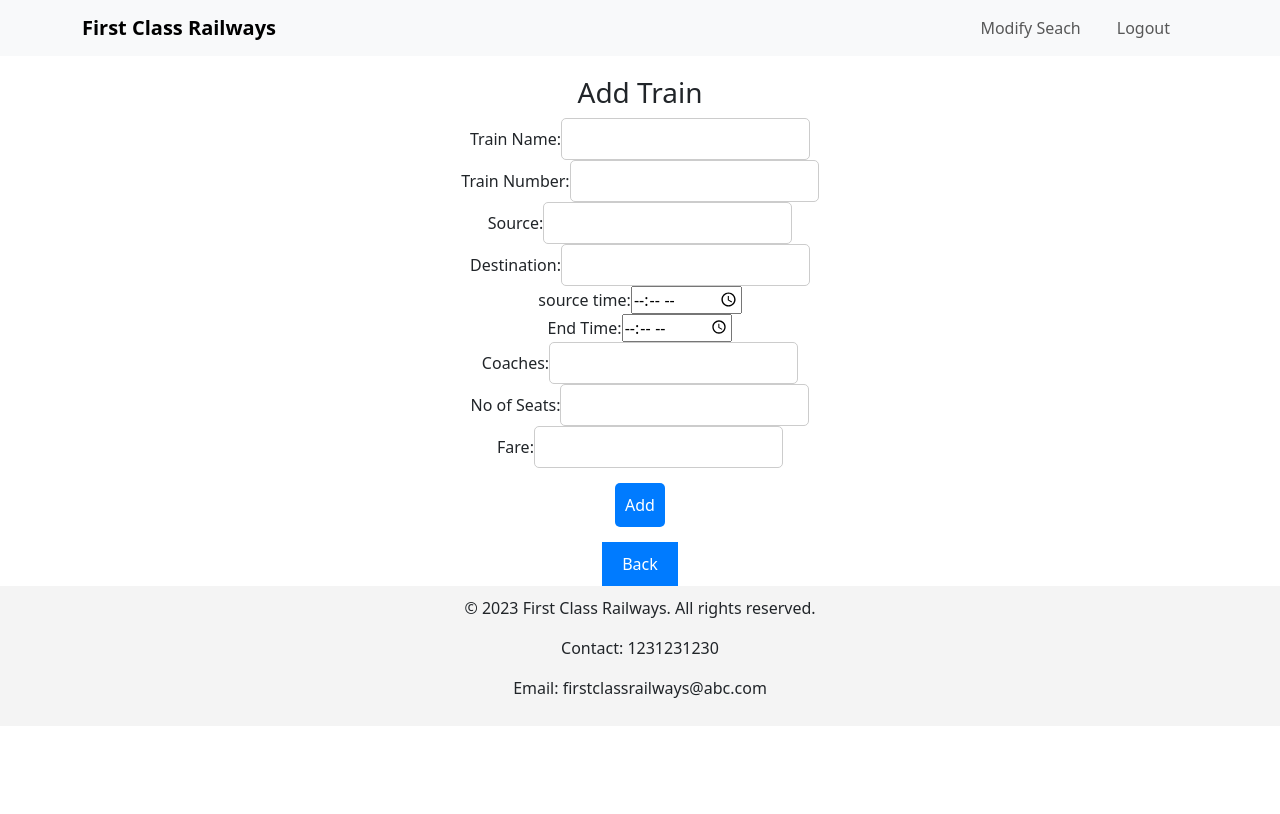
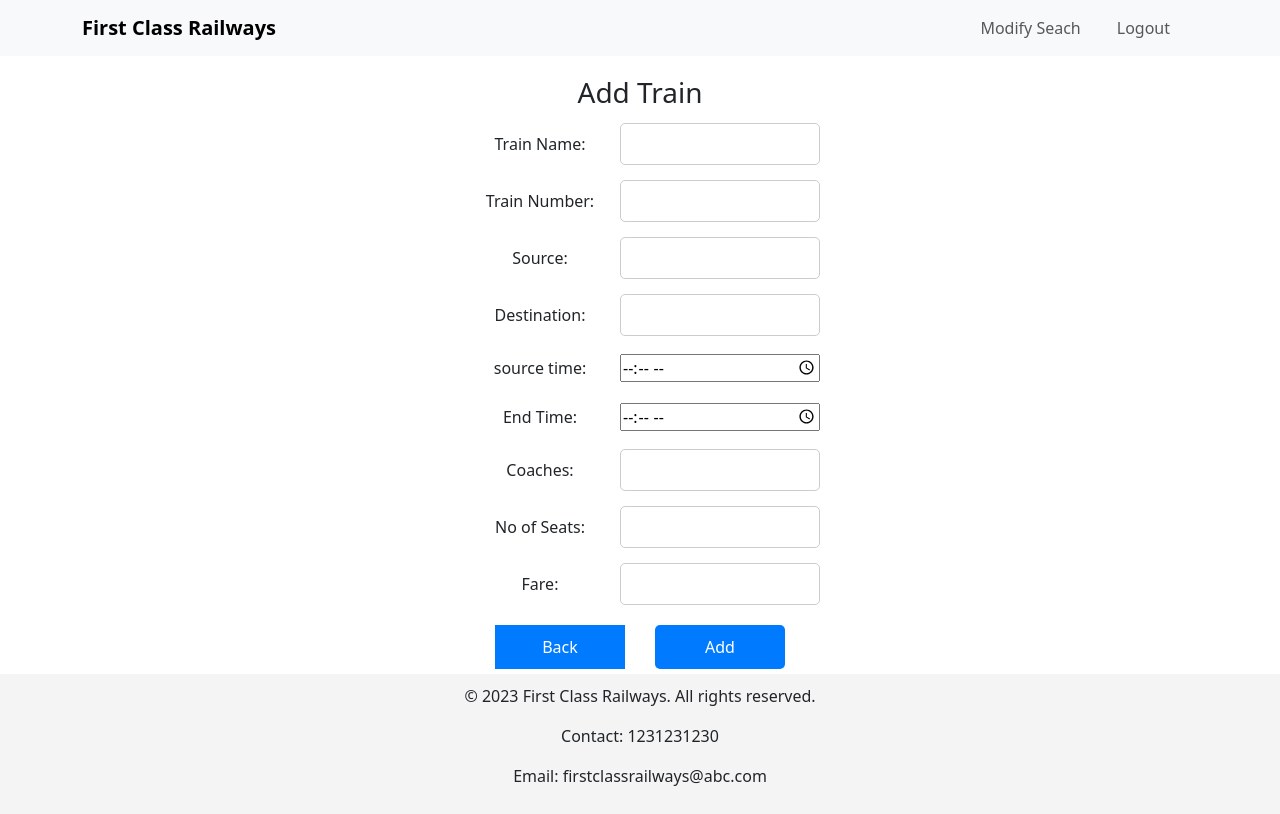
Before and after one commit to itsrithu1/Railways_project, a React (Create React App) app in the folder frontend/: page /AdminAddTrains in a window 1280 px wide. Built offline with nearby package versions, Linux system fonts and the light colour scheme.

Commit message:
edited bookingDetails.css

```diff
--- a/frontend/src/components/AdminAddTrains.js
+++ b/frontend/src/components/AdminAddTrains.js
@@ -4,7 +4,7 @@ import NavbarComponent from './NavbarComponent';
 import Footer from './Footer';
 import Modal from 'react-bootstrap/Modal';
 import Button from 'react-bootstrap/Button';
-import 'bootstrap/dist/css/bootstrap.min.css' ;
+import 'bootstrap/dist/css/bootstrap.min.css';
 import { Router, useNavigate } from 'react-router-dom';
 const AdminAddTrains = () => {
   const [Trains, setTrains] = useState(
@@ -16,13 +16,13 @@ const AdminAddTrains = () => {
       numberOfCoach: '',
       numberOfSeatsPerCoach: '',
       startTime: '',
-      endTime:'',
-      fare:'',
+      endTime: '',
+      fare: '',
     }
   );
 
   useEffect(() => {
-    console.log({Trains});
+    console.log({ Trains });
   }, [Trains]);
 
 
@@ -90,17 +90,17 @@ const AdminAddTrains = () => {
   };
 
 
-  const handleBack=()=>{
+  const handleBack = () => {
 
     // navigate('/AdminHomePage');
 
-    window.location.href= '/AdminHomePage';
+    window.location.href = '/AdminHomePage';
 
   };
 
 
 
- const [show,setShow]=useState(false)
+  const [show, setShow] = useState(false)
 
   const handleSubmit = (e) => {
 
@@ -149,17 +149,15 @@ const AdminAddTrains = () => {
 
     <>
 
-    <NavbarComponent/>
+      <NavbarComponent />
 
       <form onSubmit={handleSubmit} >
 
-
-
-        <div >
+          <div class="add_train">
 
             <h3>Add Train </h3>
 
-          <div>
+            <div class="input">
               <label >Train Name:</label>
               <input
                 type="text"
@@ -170,7 +168,7 @@ const AdminAddTrains = () => {
             </div>
 
 
-          <div>
+            <div class="input">
               <label > Train Number:</label>
               <input
                 type="number"
@@ -182,7 +180,7 @@ const AdminAddTrains = () => {
 
 
 
-      <div>
+            <div class="input">
               <label >Source:</label>
               <input
                 type="text"
@@ -195,7 +193,7 @@ const AdminAddTrains = () => {
 
 
 
-          <div>
+            <div class="input">
               <label >Destination:</label>
               <input
                 type="text"
@@ -206,7 +204,7 @@ const AdminAddTrains = () => {
               />
             </div>
 
-          <div>
+            <div class="input">
               <label >source time:</label>
               <input
                 type="time"
@@ -219,7 +217,7 @@ const AdminAddTrains = () => {
 
 
 
-          <div>
+            <div class="input">
               <label>End Time:</label>
               <input
                 type="time"
@@ -231,7 +229,7 @@ const AdminAddTrains = () => {
             </div>
 
 
-      <div>
+            <div class="input">
               <label> Coaches:</label>
               <input
                 type="number"
@@ -244,7 +242,7 @@ const AdminAddTrains = () => {
 
 
 
-      <div>
+            <div class="input">
               <label > No of Seats:</label>
               <input
                 type="number"
@@ -257,7 +255,7 @@ const AdminAddTrains = () => {
 
 
 
-      <div>
+            <div class="input">
               <label > Fare:</label>
               <input
                 type="number"
@@ -267,34 +265,19 @@ const AdminAddTrains = () => {
                 required
               />
             </div>
+            <label>
+            <button type="button" onClick={handleBack}>Back</button>
+            </label>
+
+            <label>
+            <button type="submit" onClick={handleSubmit}>
+              Add
+            </button>
+            </label>
+
 
           </div>
-
-
-
-
-
-
-
-
-      <button type="submit" onClick={handleSubmit}>
-
-        Add
-
-      </button>
-
-
-
-
-
-      <button type="button" onClick={handleBack}>Back</button>
-
       </form>
-
-
-
-
-
 
       <Modal
         className="custom-modal"
@@ -308,20 +291,15 @@ aria-labelledby="example-custom-modal-styling-title"
         <Modal.Header closeButton className="custom-close-button">
           {/* <Modal.Title id="example-custom-modal-styling-title"> */}
           <h3
-style={{ justifyContent: "center" ,marginLeft: '169px'}}
+            style={{ justifyContent: "center", marginLeft: '169px' }}
             id="example-custom-modal-styling-title"
           >
             Train Added Successfully
           </h3>
           {/* </Modal.Title> */}
         </Modal.Header>
-<Modal.Body style={{display:'grid'}}>
-
-
-
+        <Modal.Body style={{ display: 'grid' }}>
           <div >
-
-
             <p>Train Name: {Trains.name}</p>
             <p>Train Number: {Trains.train_Number}</p>
             <p>Number of Coaches: {Trains.numberOfCoach}</p>
@@ -331,17 +309,9 @@ Train Added Successfully
             <p>Departure Time: {Trains.startTime}</p>
             <p>Arrival Time: {Trains.endTime}</p>
             <p>Fare: {Trains.fare}</p>
-
-
             <hr />
-
           </div>
-
-
-
           <Button variant="success" onClick={() => setShow(false)}>Okay, Confirm</Button>
-
-
         </Modal.Body>
       </Modal>
 
@@ -349,7 +319,7 @@ Train Added Successfully
 
 
 
-    <Footer/>
+      <Footer />
 
 
 
--- a/frontend/src/styles/Navbar.css
+++ b/frontend/src/styles/Navbar.css
@@ -1,7 +1,6 @@
 .navbar {
 
     background-color: #f8f9fa; /* Set the background color of the navbar */
-
   }
 
 
--- a/frontend/src/styles/bookingDetails.css
+++ b/frontend/src/styles/bookingDetails.css
@@ -40,4 +40,24 @@
 
 button[type="submit"]:hover {
   background-color: #0056b3;
+  border-radius: 5px;
+  cursor: pointer;
 }
+
+button {
+  width: 200px;
+}
+
+.input {
+  margin: 5px;
+  padding: 5px;
+}
+
+label {
+  width: 150px;
+  margin: 5px;
+}
+
+input {
+  width: 200px;
+}
```
Lines whose indentation alone changed are shown as unchanged.
